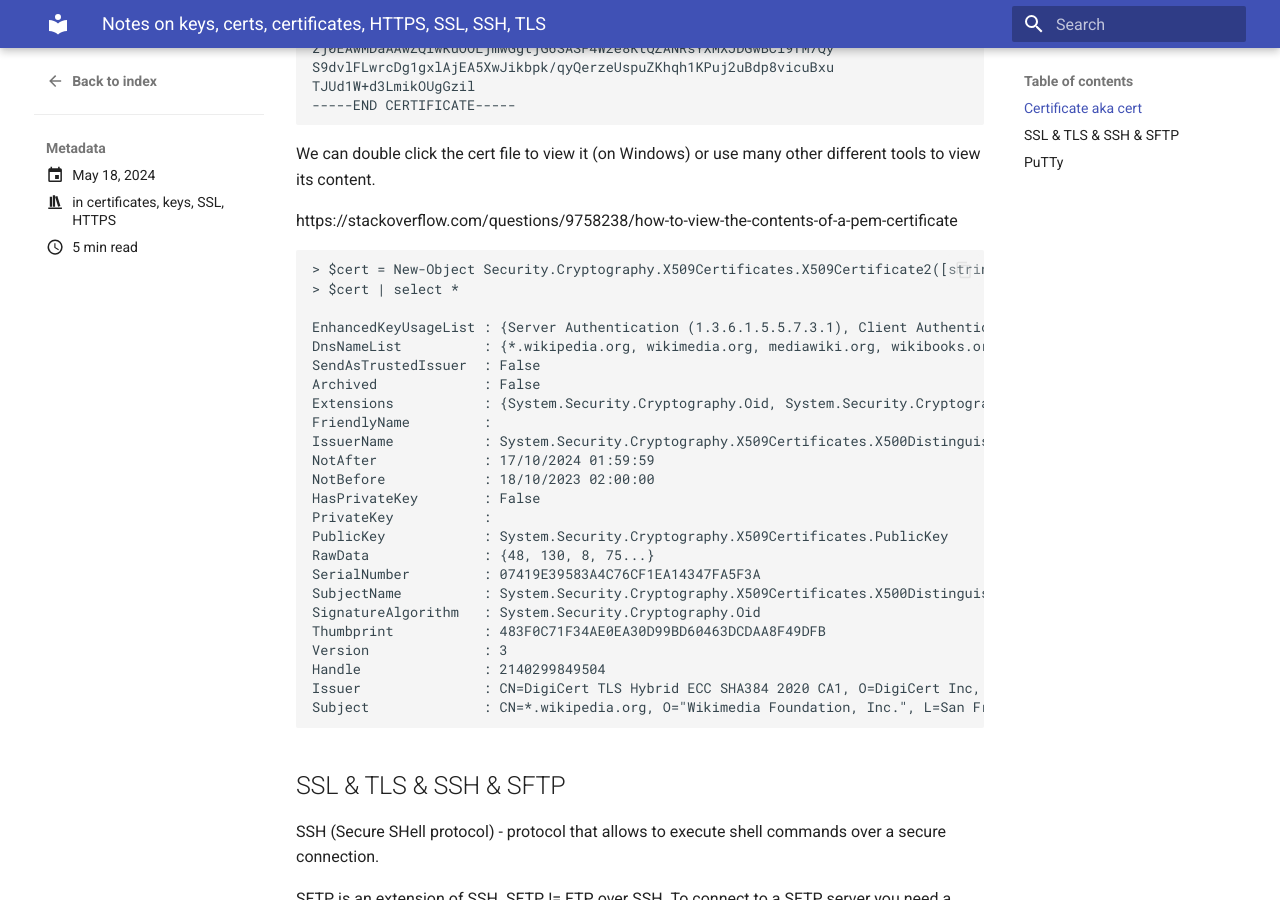
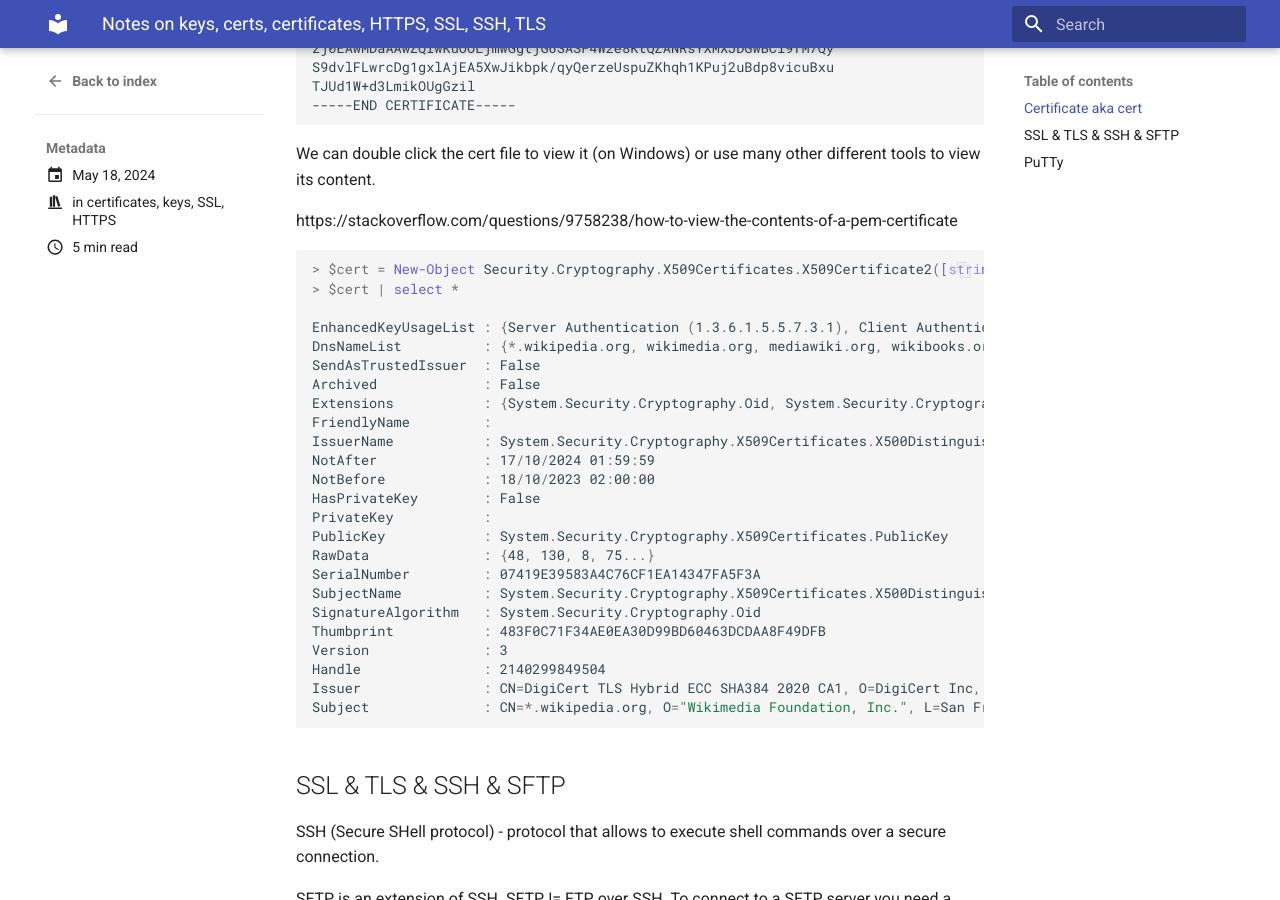
Before and after one commit to inwenis/blog, an MkDocs documentation site: the page built from docs/posts/post09.md, in a window 1280 px wide and 900 px high, scrolled down 1480 px. Built offline with MkDocs 1.6.1 and Material for MkDocs 9.7.7, drawn with Linux system fonts in a browser that asks for light colours.

Commit message:
highlight code

````diff
--- a/docs/posts/post09.md
+++ b/docs/posts/post09.md
@@ -81,7 +81,7 @@ We can double click the cert file to view it (on Windows) or use many other diff
 
 https://stackoverflow.com/questions/9758238/how-to-view-the-contents-of-a-pem-certificate
 
-```
+```PowerShell
 > $cert = New-Object Security.Cryptography.X509Certificates.X509Certificate2([string]"C:\Users\inwen\Downloads\_.wikipedia.org.crt")
 > $cert | select *
 
````
